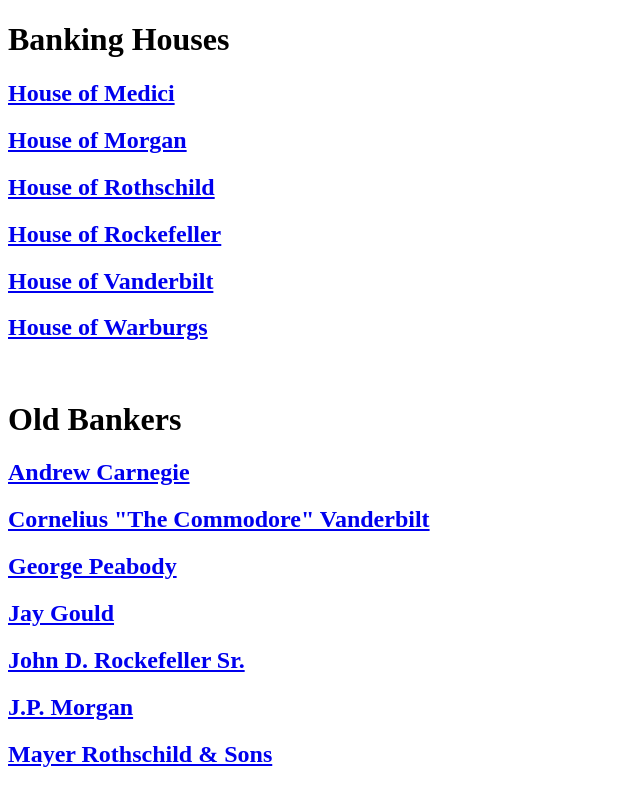
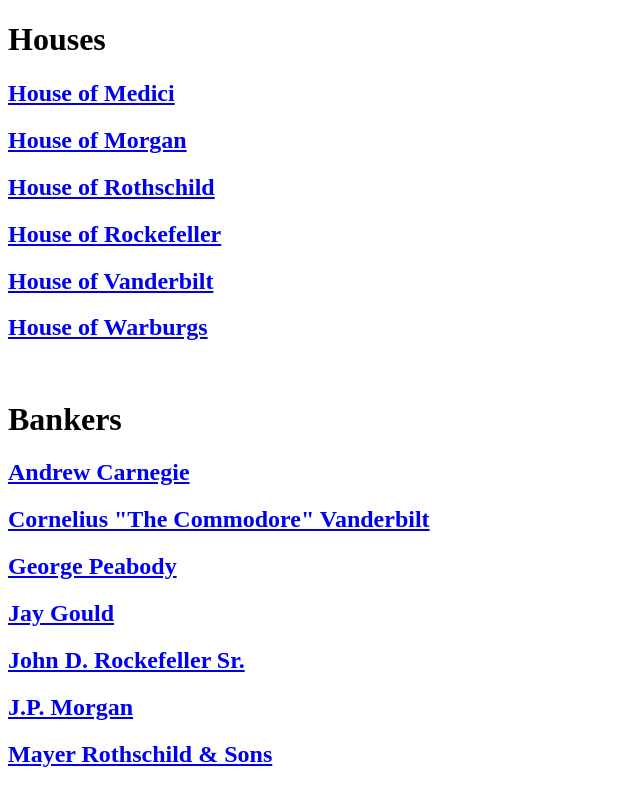
Before and after one commit to s4v1t/savit, a plain HTML site: page index.html in a window 1280 px wide. Shown: the top 800 px of the page, without its empty margins (0-640 px from the left). Drawn offline with Linux system fonts and the light colour scheme.

Commit message:
Update index.html

```diff
--- a/index.html
+++ b/index.html
@@ -7,7 +7,7 @@
     <title>Savit Krishna</title>
 </head>
 <body>
-    <h1><a size="3">Banking Houses</a></h2>
+    <h1><a size="3">Houses</a></h2>
     <h2><a size="3" href="medicis.html">House of Medici</a></h2>
     <h2><a size="3" href="morgans.html">House of Morgan</a></h2>
     <h2><a size="3" href="rothschilds.html">House of Rothschild</a></h2>
@@ -15,7 +15,7 @@
     <h2><a size="3" href="vanderbilts.html">House of Vanderbilt</a></h2>
     <h2><a size="3" href="warburgs.html">House of Warburgs</a></h2>
     <br>
-    <h1><a size="3">Old Bankers</a></h3>
+    <h1><a size="3">Bankers</a></h3>
     <h2><a size="3" href="carnegie.html">Andrew Carnegie</a></h2>
     <h2><a size="3" href="vanderbilt.html">Cornelius "The Commodore" Vanderbilt</a></h2>
     <h2><a size="3" href="peabody.html">George Peabody</a></h2>
```
